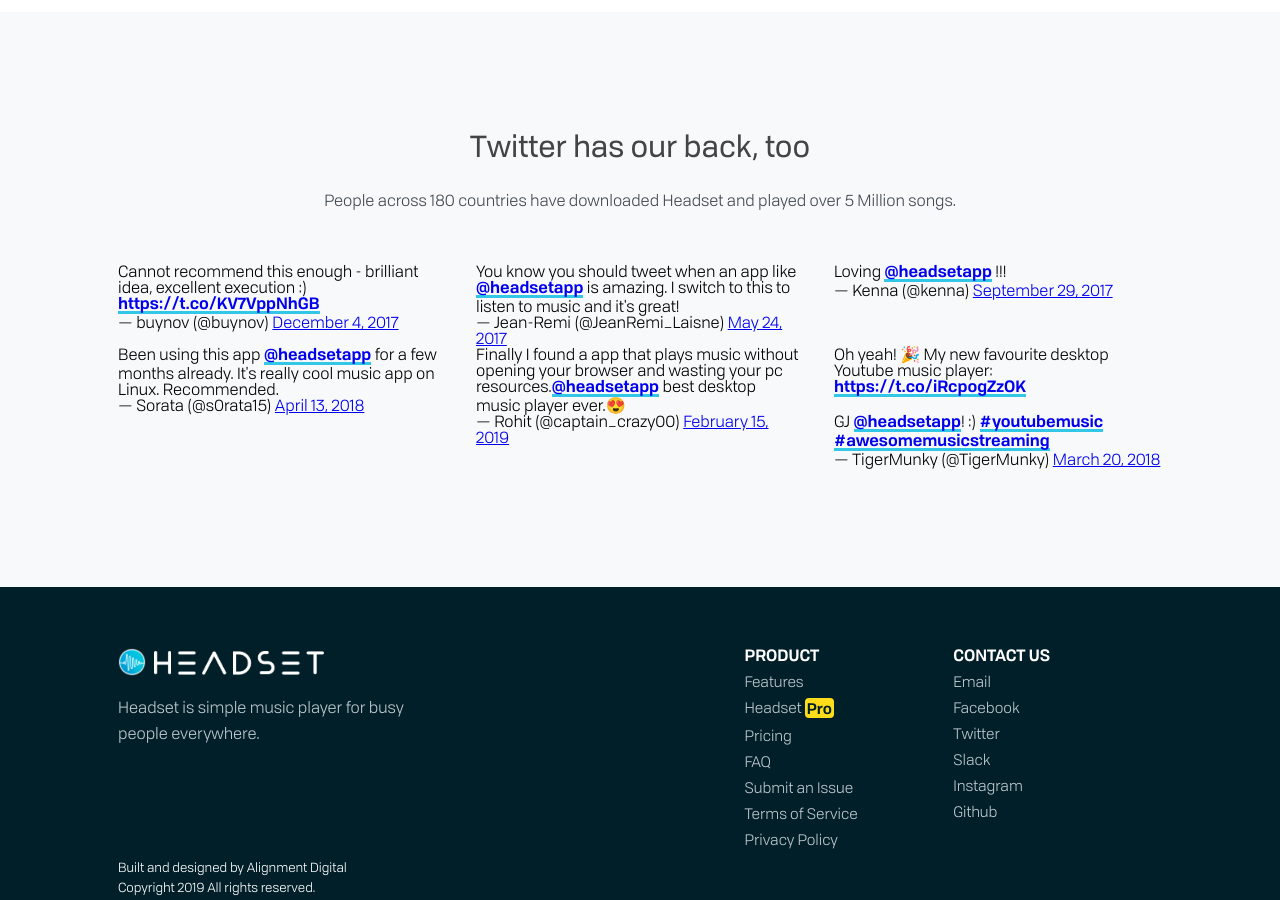
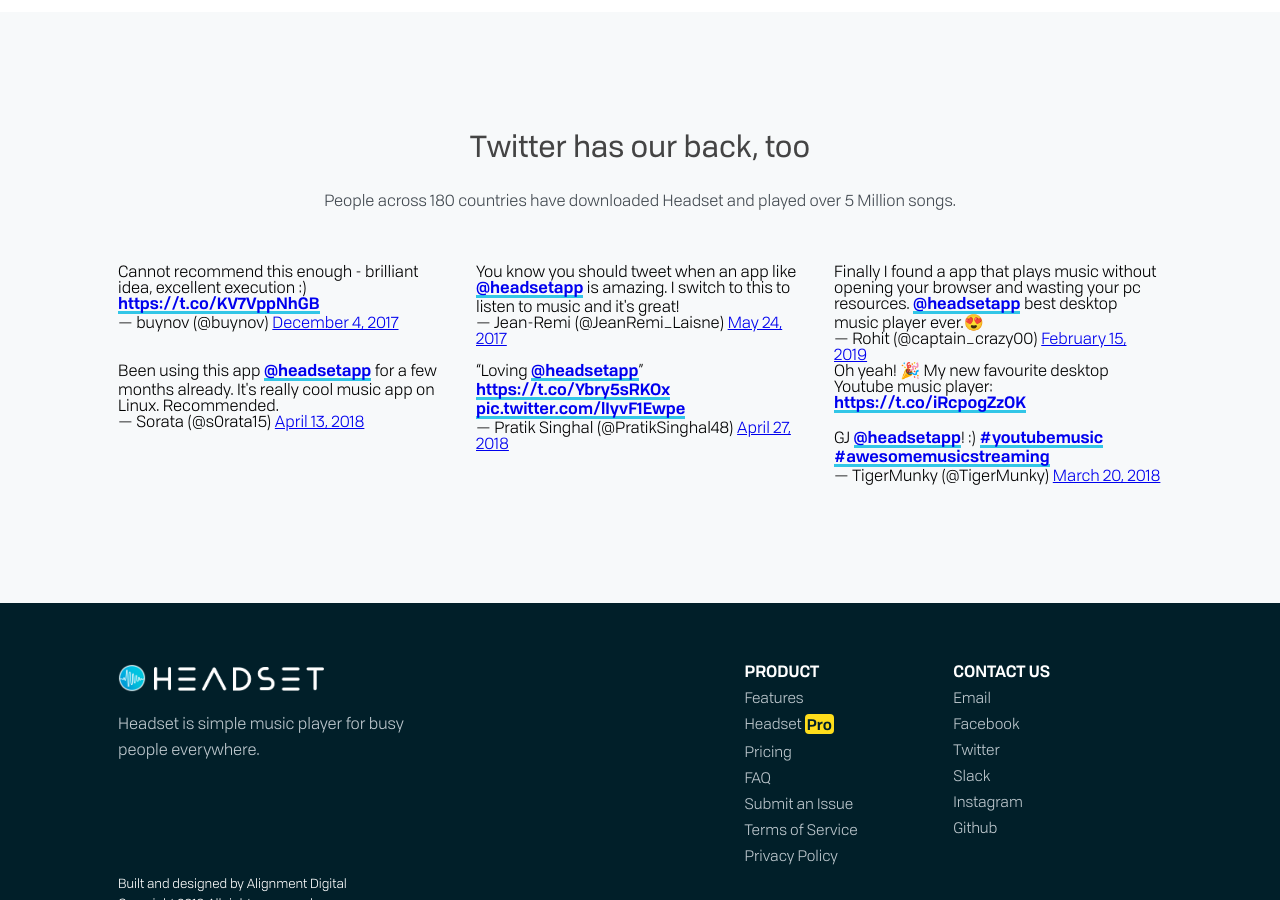
Before and after one commit to headsetapp/headsetapp.github.io, a Jekyll site: the page index.html, which Jekyll copies as it is, in a window 1280 px wide and 900 px high, scrolled down 7631 px. Built offline with Jekyll 4.4.1, drawn with Linux system fonts in a browser that asks for light colours; comment, search, counter and statistics services are not loaded.

Commit message:
update tweet

```diff
--- a/index.html
+++ b/index.html
@@ -395,17 +395,25 @@
           <a href="https://twitter.com/JeanRemi_Laisne/status/867291437876080642?ref_src=twsrc%5Etfw">May 24, 2017</a>
         </blockquote>
         <blockquote class="twitter-tweet" data-lang="en">
-          <p lang="en" dir="ltr">Loving
-            <a href="https://twitter.com/headsetapp?ref_src=twsrc%5Etfw">@headsetapp</a> !!!</p>&mdash; Kenna (@kenna)
-          <a href="https://twitter.com/kenna/status/913729391833751553?ref_src=twsrc%5Etfw">September 29, 2017</a>
-        </blockquote>
+            <p lang="en" dir="ltr">Finally I found a app that plays music without opening your browser and wasting your pc resources.
+              <a href="https://twitter.com/headsetapp?ref_src=twsrc%5Etfw">@headsetapp</a>
+              best desktop music player ever.😍</p>&mdash; Rohit (@captain_crazy00)
+            <a href="https://twitter.com/captain_crazy00/status/1096323821546524677?ref_src=twsrc%5Etfw">February 15, 2019</a>
+          </blockquote>
         <blockquote class="twitter-tweet" data-lang="en">
           <p lang="en" dir="ltr">Been using this app
             <a href="https://twitter.com/headsetapp?ref_src=twsrc%5Etfw">@headsetapp</a> for a few months already. It&#39;s really cool music app on Linux. Recommended.</p>&mdash; Sorata
           (@s0rata15)
           <a href="https://twitter.com/s0rata15/status/984648884910620673?ref_src=twsrc%5Etfw">April 13, 2018</a>
         </blockquote>
-        <blockquote class="twitter-tweet" data-lang="en"><p lang="en" dir="ltr">Finally I found a app that plays music without opening your browser and wasting your pc resources.<a href="https://twitter.com/headsetapp?ref_src=twsrc%5Etfw">@headsetapp</a> best desktop music player ever.😍</p>&mdash; Rohit (@captain_crazy00) <a href="https://twitter.com/captain_crazy00/status/1096323821546524677?ref_src=twsrc%5Etfw">February 15, 2019</a></blockquote>
+        <blockquote class="twitter-tweet" data-cards="hidden" data-lang="en">
+          <p lang="en" dir="ltr">“Loving
+            <a href="https://twitter.com/headsetapp?ref_src=twsrc%5Etfw">@headsetapp</a>”
+            <a href="https://t.co/Ybry5sRKOx">https://t.co/Ybry5sRKOx</a>
+            <a href="https://t.co/lIyvF1Ewpe">pic.twitter.com/lIyvF1Ewpe</a>
+          </p>&mdash; Pratik Singhal (@PratikSinghal48)
+          <a href="https://twitter.com/PratikSinghal48/status/989907137445888008?ref_src=twsrc%5Etfw">April 27, 2018</a>
+        </blockquote>
         <blockquote class="twitter-tweet" data-cards="hidden" data-lang="en">
           <p lang="en" dir="ltr">Oh yeah! 🎉 My new favourite desktop Youtube music player:
             <a href="https://t.co/iRcpogZzOK">https://t.co/iRcpogZzOK</a>
```
